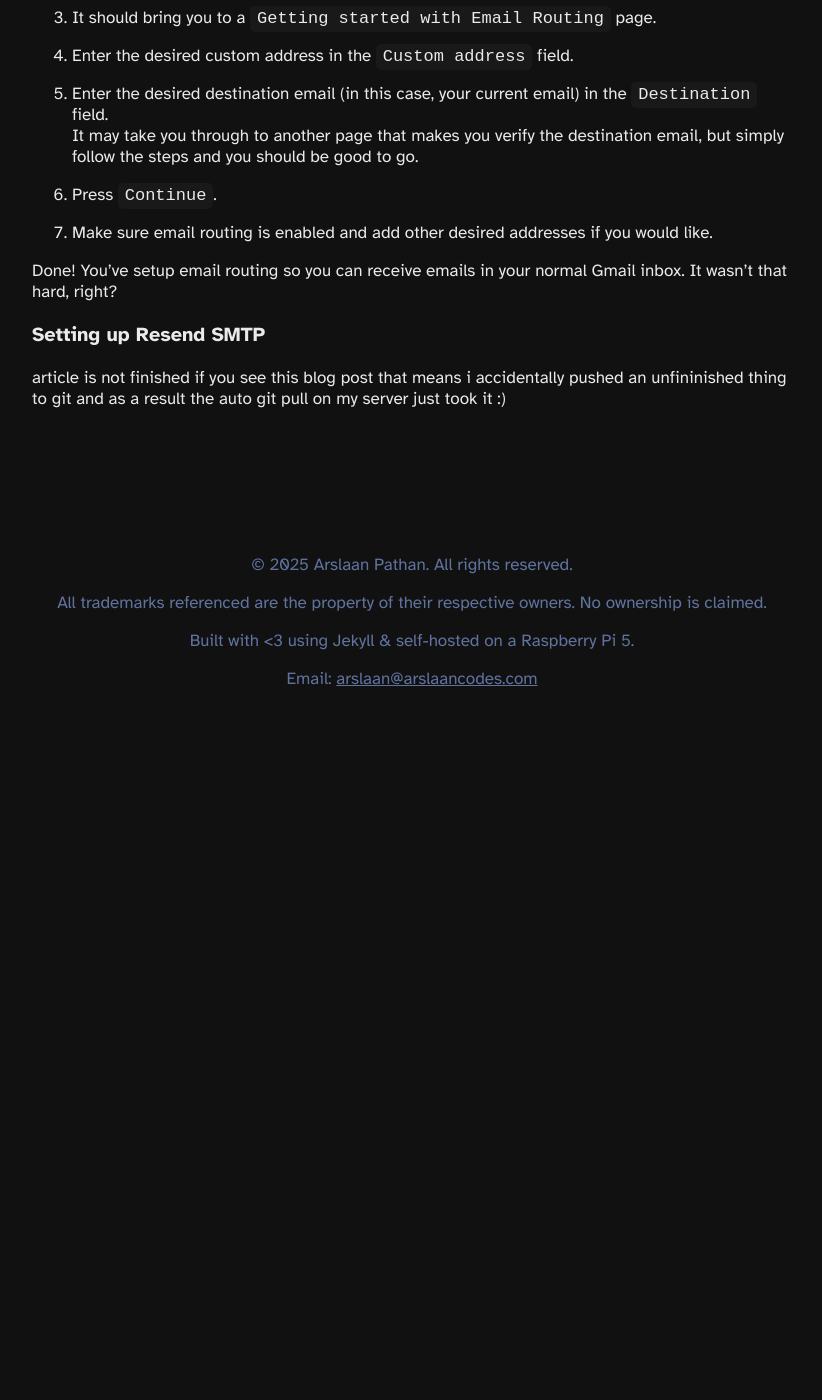
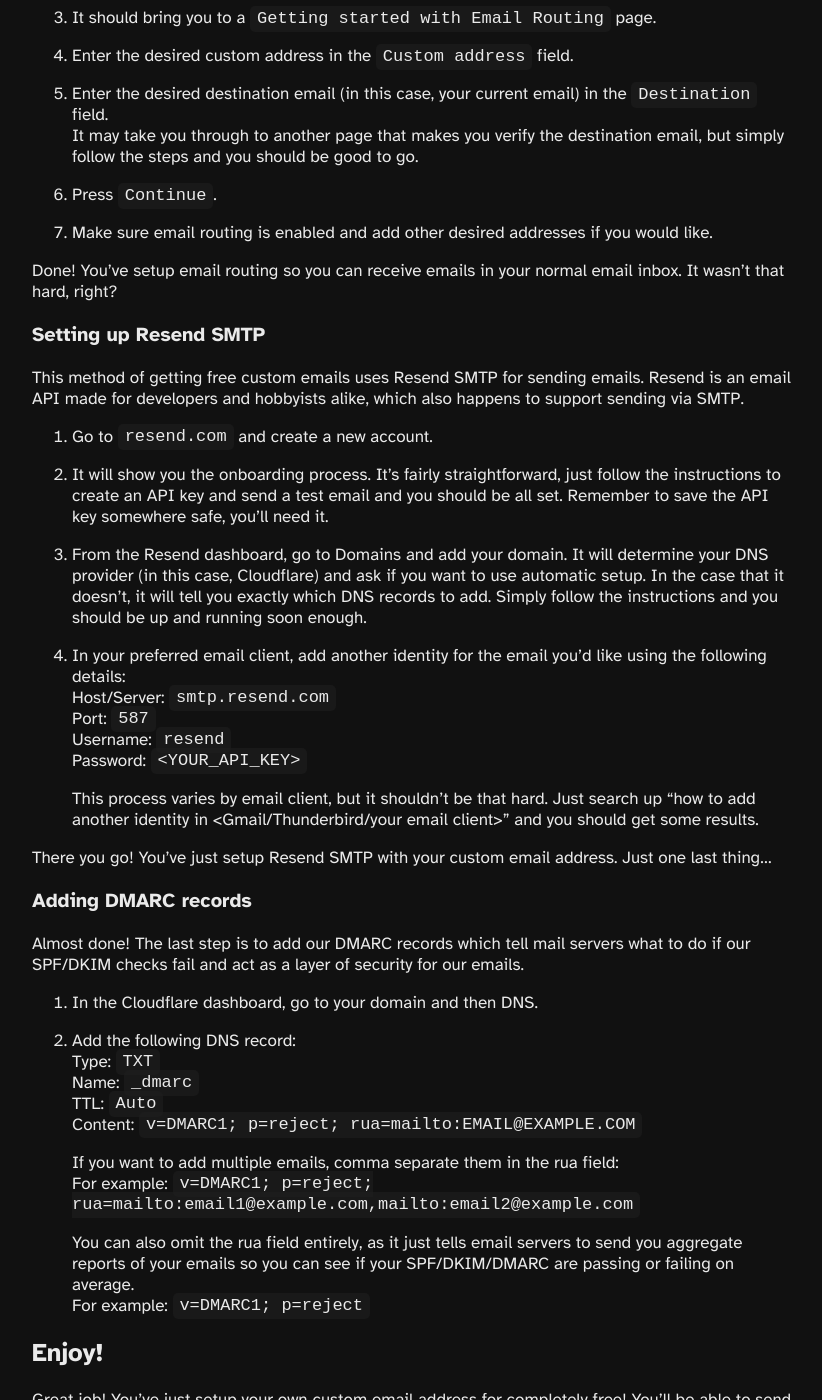
Before and after one commit to RealArslaanYT/arslaans-website-revamped, a Jekyll site: the page built from _posts/2026-02-20-free-custom-emails-improved.md, in a window 1280 px wide and 1400 px high, scrolled down 1632 px. Shown: the whole window, without its empty margins (228-1050 px from the left). Built offline with Jekyll 4.4.1, drawn with Linux system fonts in a browser that asks for light colours; before the commit the page ends 2398 px from its top, so only the background shows below that; some of the changed text lies outside the part shown.

Commit message:
Finish blog post

```diff
--- a/_posts/2026-02-20-free-custom-emails-improved.md
+++ b/_posts/2026-02-20-free-custom-emails-improved.md
@@ -48,10 +48,55 @@ If not, please follow [this guide.](https://developers.cloudflare.com/dns/zone-s
 
 7. Make sure email routing is enabled and add other desired addresses if you would like.
 
-Done! You've setup email routing so you can receive emails in your normal Gmail inbox. It wasn't that hard, right?
+Done! You've setup email routing so you can receive emails in your normal email inbox. It wasn't that hard, right?
 
 ### Setting up Resend SMTP
 
-article is not finished
-if you see this blog post that means i accidentally pushed an unfininished thing to git
-and as a result the auto git pull on my server just took it :)
+This method of getting free custom emails uses Resend SMTP for sending emails. Resend is an email API made for developers and hobbyists alike, which also happens to support sending via SMTP.
+
+1. Go to `resend.com` and create a new account.
+
+2. It will show you the onboarding process. It's fairly straightforward, just follow the instructions to create an API key and send a test email and you should be all set. Remember to save the API key somewhere safe, you'll need it.
+
+3. From the Resend dashboard, go to Domains and add your domain. It will determine your DNS provider (in this case, Cloudflare) and ask if you want to use automatic setup. In the case that it doesn't, it will tell you exactly which DNS records to add. Simply follow the instructions and you should be up and running soon enough.
+
+4. In your preferred email client, add another identity for the email you'd like using the following details:
+    Host/Server: `smtp.resend.com`
+    Port: `587`
+    Username: `resend`
+    Password: `<YOUR_API_KEY>`
+
+    This process varies by email client, but it shouldn't be that hard. Just search up "how to add another identity in <Gmail/Thunderbird/your email client>" and you should get some results.
+
+There you go! You've just setup Resend SMTP with your custom email address. Just one last thing...
+
+### Adding DMARC records
+
+Almost done! The last step is to add our DMARC records which tell mail servers what to do if our SPF/DKIM checks fail and act as a layer of security for our emails.
+
+1. In the Cloudflare dashboard, go to your domain and then DNS.
+
+2. Add the following DNS record:
+    Type: `TXT`
+    Name: `_dmarc`
+    TTL: `Auto`
+    Content: `v=DMARC1; p=reject; rua=mailto:EMAIL@EXAMPLE.COM`
+
+    If you want to add multiple emails, comma separate them in the rua field:
+    For example: `v=DMARC1; p=reject; rua=mailto:email1@example.com,mailto:email2@example.com`
+
+    You can also omit the rua field entirely, as it just tells email servers to send you aggregate reports of your emails so you can see if your SPF/DKIM/DMARC are passing or failing on average.
+    For example: `v=DMARC1; p=reject`
+
+## Enjoy!
+
+Great job! You've just setup your own custom email address for completely free! You'll be able to send 100 emails per day, and a total of 3,000 emails per month, which is plenty for most people.
+
+If your emails aren't sending or are being marked as spam, the DNS records probably haven't propagated yet. Just wait a few days and you'll be fine.
+
+---
+
+Thanks for reading my blog post!
+I'm a 13-year-old developer making niche tech content here on my website and also on YouTube, so I really appreciate the support!
+I'll (probably, if I get time) be coming out with a YouTube video corresponding to this blog post soon, and this page will be updated to show that when the time comes.
+Feel free to [subscribe to my YouTube channel](https://youtube.com/@DevWithArslaan) and follow me on other socials!
```
